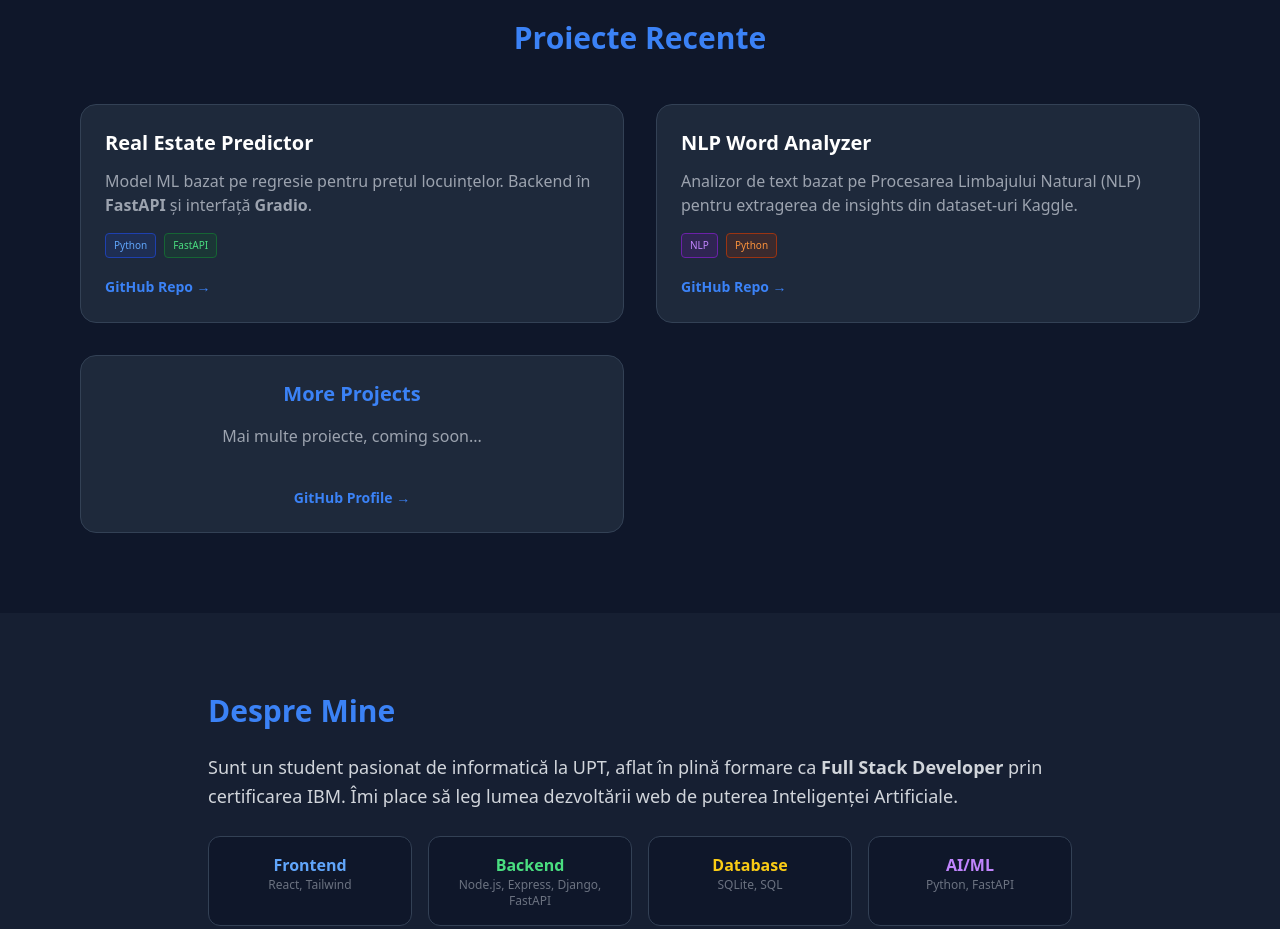
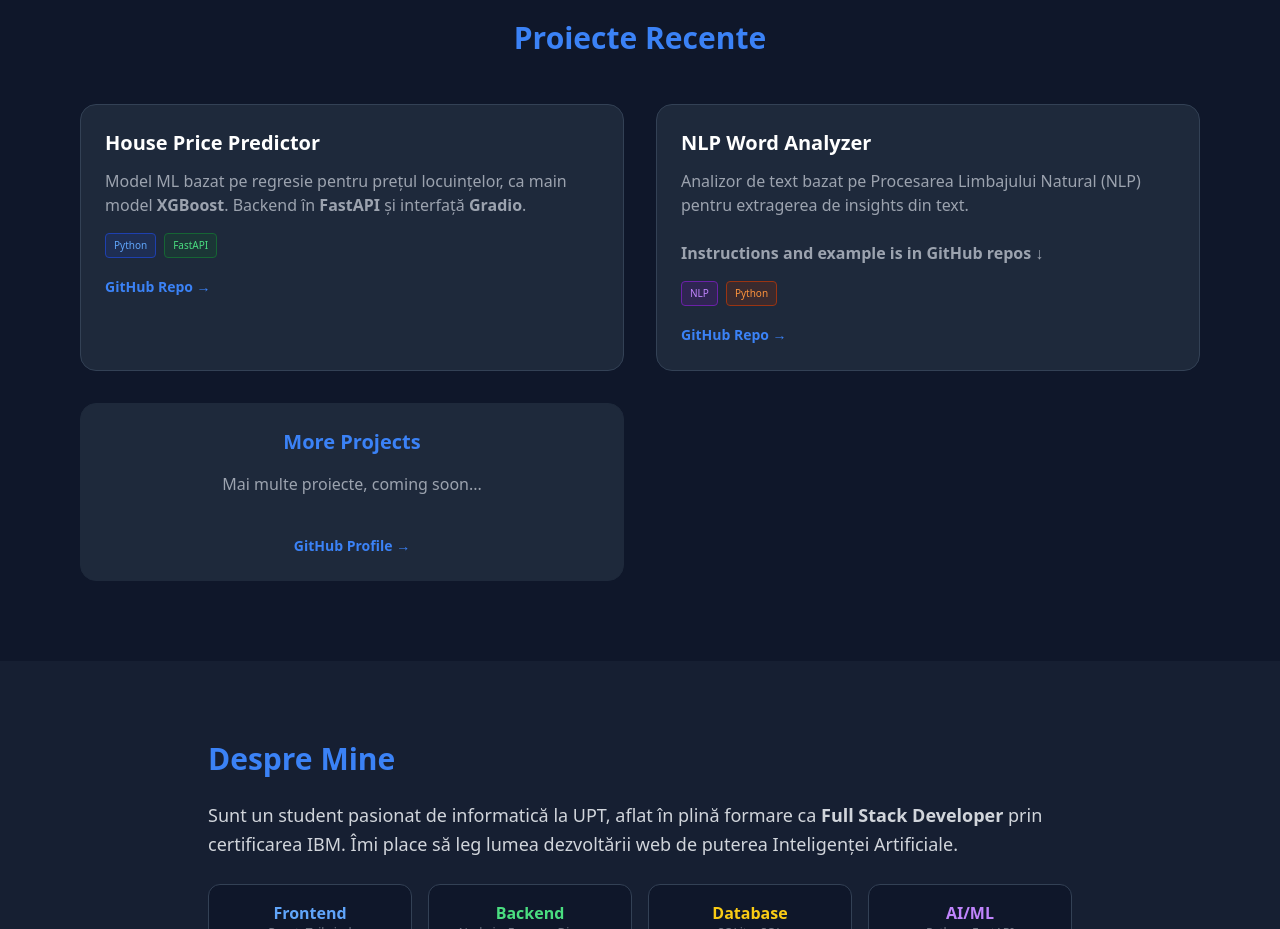
Before and after one commit to Denx26/AboutMe, a website: page src/index.html in a window 1280 px wide. Shown: the part 940-1869 px from the top of the page. Drawn offline with nearby package versions, Linux system fonts and the light colour scheme.

Commit message:
did some tweaks in projects section for nlp word analyzer one

```diff
--- a/src/index.html
+++ b/src/index.html
@@ -42,25 +42,25 @@
             <h2 class="text-3xl font-bold text-blue-500 mb-12 text-center" data-aos="fade-up">Proiecte Recente</h2>
             <div class="grid md:grid-cols-2 gap-8">
                 <div class="bg-slate-800 p-6 rounded-2xl border border-slate-700 hover:border-blue-500 transition group" data-aos="fade-right">
-                    <h3 class="text-xl font-bold mb-3">Real Estate Predictor</h3>
-                    <p class="text-gray-400 mb-4">Model ML bazat pe regresie pentru prețul locuințelor. Backend în <strong>FastAPI</strong> și interfață <strong>Gradio</strong>.</p>
+                    <h3 class="text-xl font-bold mb-3">House Price Predictor</h3>
+                    <p class="text-gray-400 mb-4">Model ML bazat pe regresie pentru prețul locuințelor, ca main model <strong>XGBoost</strong>. Backend în <strong>FastAPI</strong> și interfață <strong>Gradio</strong>.</p>
                     <div class="flex gap-2 mb-4">
                         <span class="text-[10px] bg-blue-900/30 text-blue-400 px-2 py-1 rounded border border-blue-800">Python</span>
                         <span class="text-[10px] bg-green-900/30 text-green-400 px-2 py-1 rounded border border-green-800">FastAPI</span>
                     </div>
-                    <a href="" target="_blank" class="text-blue-500 text-sm font-bold group-hover:underline">GitHub Repo →</a>
+                    <a href="https://github.com/Denx26/HousePricePredictor" target="_blank" class="text-blue-500 text-sm font-bold group-hover:underline">GitHub Repo →</a>
                 </div>
 
                 <div class="bg-slate-800 p-6 rounded-2xl border border-slate-700 hover:border-blue-500 transition group" data-aos="fade-left">
                     <h3 class="text-xl font-bold mb-3">NLP Word Analyzer</h3>
-                    <p class="text-gray-400 mb-4">Analizor de text bazat pe Procesarea Limbajului Natural (NLP) pentru extragerea de insights din dataset-uri Kaggle.</p>
+                    <p class="text-gray-400 mb-4">Analizor de text bazat pe Procesarea Limbajului Natural (NLP) pentru extragerea de insights din text. <br/><br/><strong class="group-hover:underline">Instructions and example is in GitHub repos ↓</strong></p>
                     <div class="flex gap-2 mb-4">
                         <span class="text-[10px] bg-purple-900/30 text-purple-400 px-2 py-1 rounded border border-purple-800">NLP</span>
                         <span class="text-[10px] bg-orange-900/30 text-orange-400 px-2 py-1 rounded border border-orange-800">Python</span>
                     </div>
                     <a href="https://github.com/Denx26/nlp_word_analyzer" target="_blank" class="text-blue-500 text-sm font-bold group-hover:underline">GitHub Repo →</a>
                 </div>
-                <div class="flex flex-col items-center align-middle bg-slate-800 p-6 rounded-2xl text-center border border-slate-700 hover:border-blue-500 transition group" data-aos="fade-up">
+                <div class="flex flex-col items-center align-middle bg-slate-800 p-6 rounded-2xl text-center border border-slate-800 hover:border-blue-500 transition group" data-aos="fade-up">
                     <h3 class="text-xl font-bold mb-4 text-blue-500">More Projects</h3>
                     <p class="text-gray-400 mb-4"> Mai multe proiecte, coming soon...</p><br>
                     <a href="https://github.com/Denx26" target="_blank" class="text-blue-500 text-sm font-bold group-hover:underline text-right">GitHub Profile →</a>
```
Also changed, not shown: dist/output.css.
